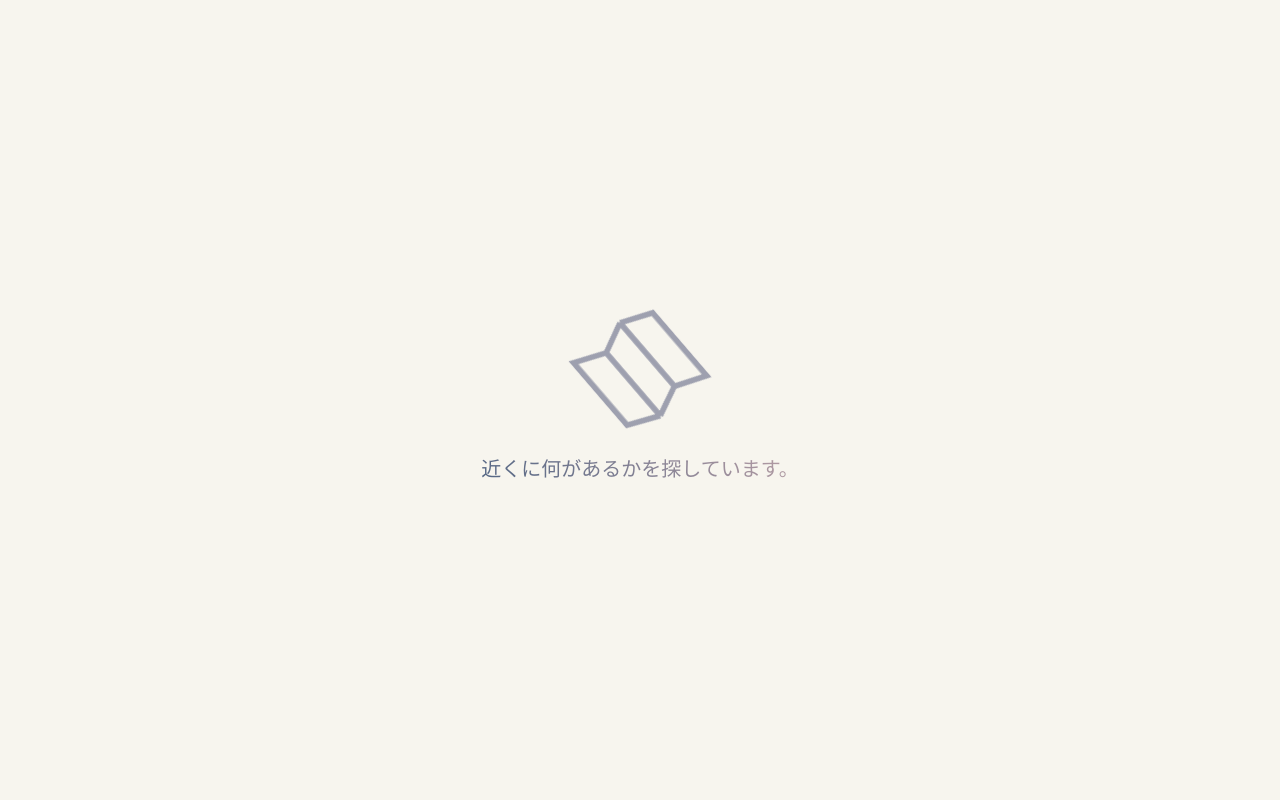
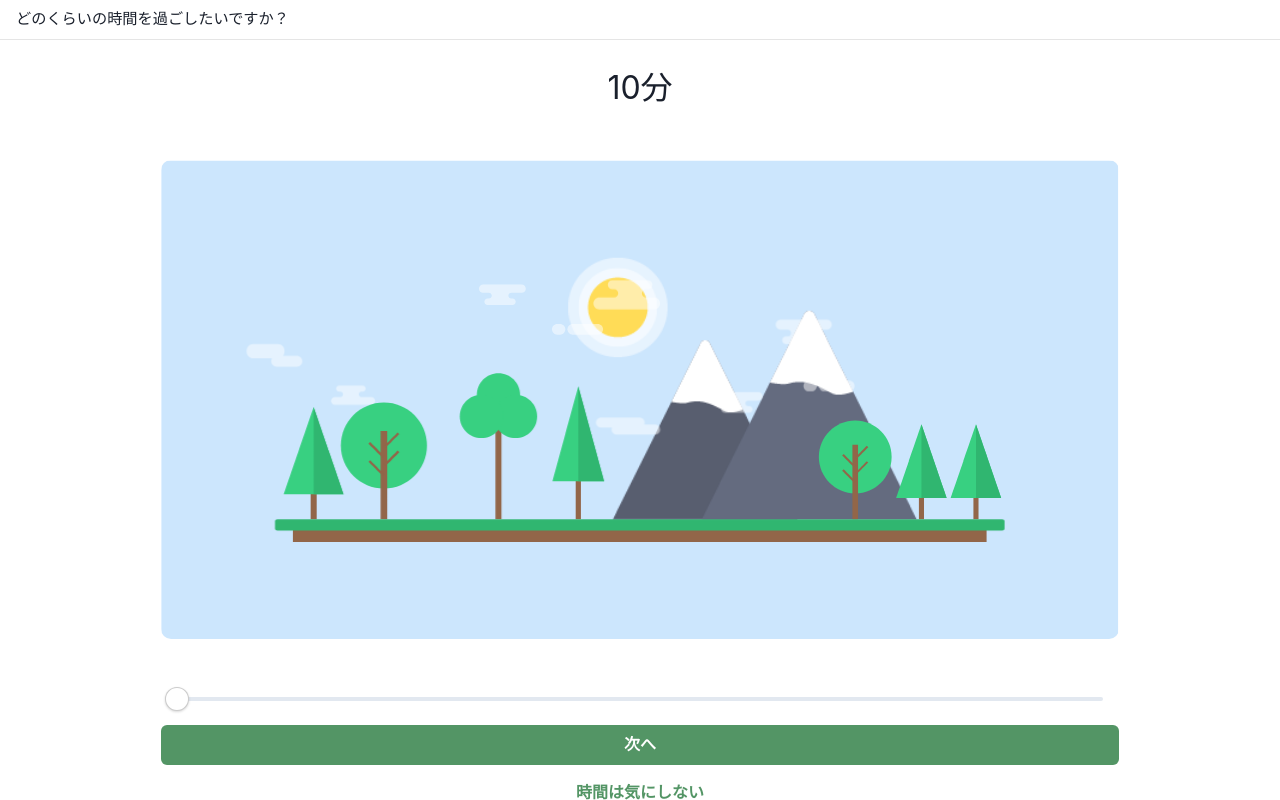
Before and after one commit to poroto-app/poroto, a Next.js app: page /plans/interest in a window 1280 px wide. Built offline with nearby package versions, Linux system fonts and the light colour scheme.

Commit message:
feat(view): 興味を聞くページに時間を指定するためのコンポーネントを追加

```diff
--- a/src/pages/plans/interest.tsx
+++ b/src/pages/plans/interest.tsx
@@ -9,11 +9,23 @@ import {LoadingModal} from "src/view/common/LoadingModal";
 import {Box, VStack} from "@chakra-ui/react";
 import {NavBar} from "src/view/common/NavBar";
 import {reduxLocationSelector} from "src/redux/location";
+import {PlanDurationSelector} from "src/view/interest/PlanDurationSelector";
+
+const MatchInterestPages = {
+    TIME: "TIME",
+    CATEGORY: "CATEGORY",
+}
+type MatchInterestPage = typeof MatchInterestPages[keyof typeof MatchInterestPages];
 
 export const PlanInterestPage = () => {
     const dispatch = useAppDispatch();
     const router = useRouter();
+    const [page, setPage] = useState(MatchInterestPages.TIME);
     const {location} = reduxLocationSelector();
+    const matchInterestPrompts = {
+        [MatchInterestPages.TIME]: "どのくらいの時間を過ごしたいですか？",
+        [MatchInterestPages.CATEGORY]: "どんな場所に行きたいですか？"
+    }
 
     useEffect(() => {
         if (location) dispatch(matchInterest({location}));
@@ -24,10 +36,39 @@ export const PlanInterestPage = () => {
         router.push(Routes.plans.select).then();
     }
 
+    // TODO: 戻るボタンで一つ前の項目に戻れるようにする
     return <VStack h="100%" w="100%" spacing={0}>
-        <NavBar title="どんな場所に行きたいですか？"/>
-        <PageCategory onDone={handleOnDoneCategory}/>
+        <NavBar title={matchInterestPrompts[page]}/>
+        <Box
+            flex={1} overflow="hidden"
+            h="100%" w="100%" maxWidth="990px"
+            px="16px" pt="24px" pb="32px"
+        >
+            {
+                page === MatchInterestPages.TIME && <PageTime onDone={() => setPage(MatchInterestPages.CATEGORY)}/>
+            }
+            {
+                page === MatchInterestPages.CATEGORY && <PageCategory onDone={handleOnDoneCategory}/>
+            }
+        </Box>
     </VStack>
+}
+
+const PageTime = ({onDone}: { onDone: () => void }) => {
+
+    const handleOnClickNext = (duration: number) => {
+        // TODO: reduxに設定された時間を渡す
+        onDone();
+    }
+
+    const handleOnClickIgnoreDuration = () => {
+        onDone();
+    }
+
+    return <PlanDurationSelector
+        onClickNext={handleOnClickNext}
+        onClickIgnoreDuration={handleOnClickIgnoreDuration}
+    />
 }
 
 const PageCategory = ({onDone}: { onDone: () => void }) => {
@@ -53,13 +94,7 @@ const PageCategory = ({onDone}: { onDone: () => void }) => {
     }
 
     if (!currentCategory) return <LoadingModal title="近くに何があるかを探しています。"/>
-    return <Box
-        flex={1} overflow="hidden"
-        h="100%" w="100%" maxWidth="990px"
-        px="16px" pt="24px" pb="32px"
-    >
-        <CategorySelect category={currentCategory} onClickYes={handleYes} onClickNo={handleNo}/>
-    </Box>
+    return <CategorySelect category={currentCategory} onClickYes={handleYes} onClickNo={handleNo}/>
 }
 
 export default PlanInterestPage;
```
